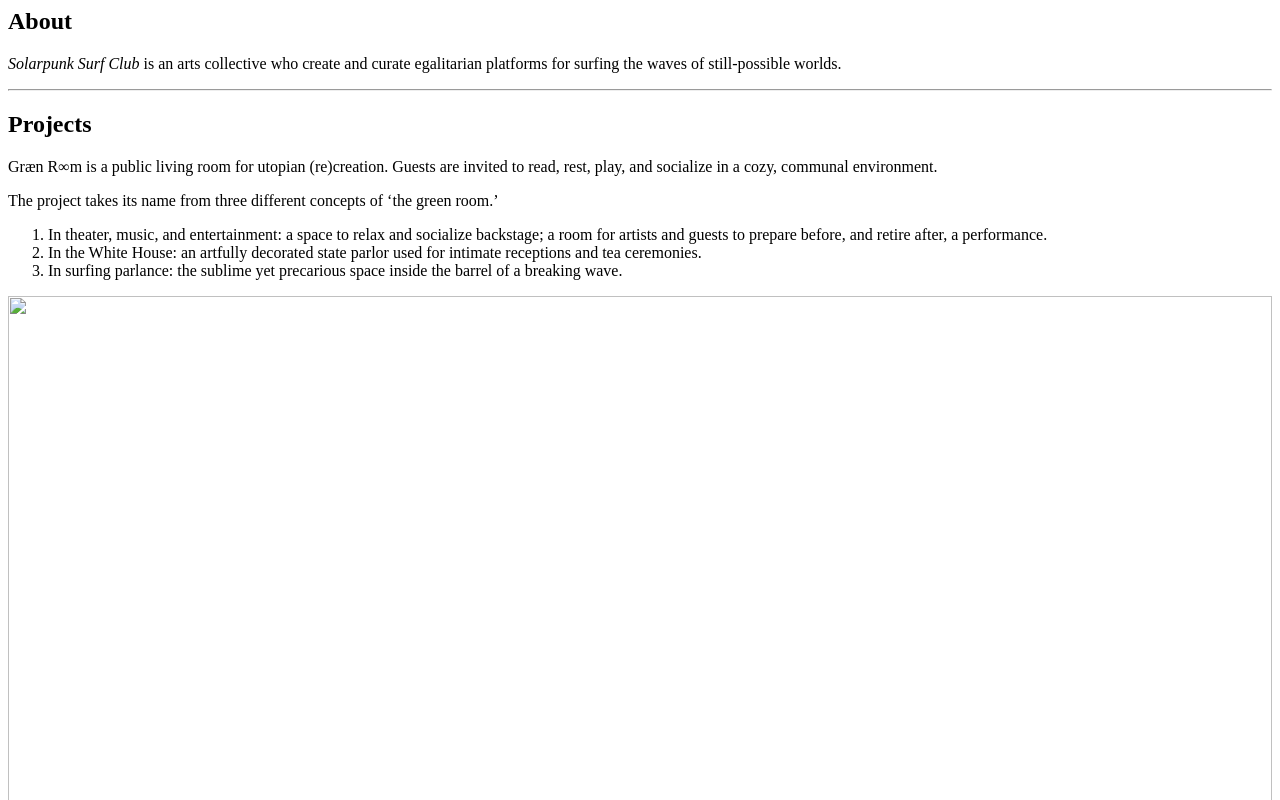
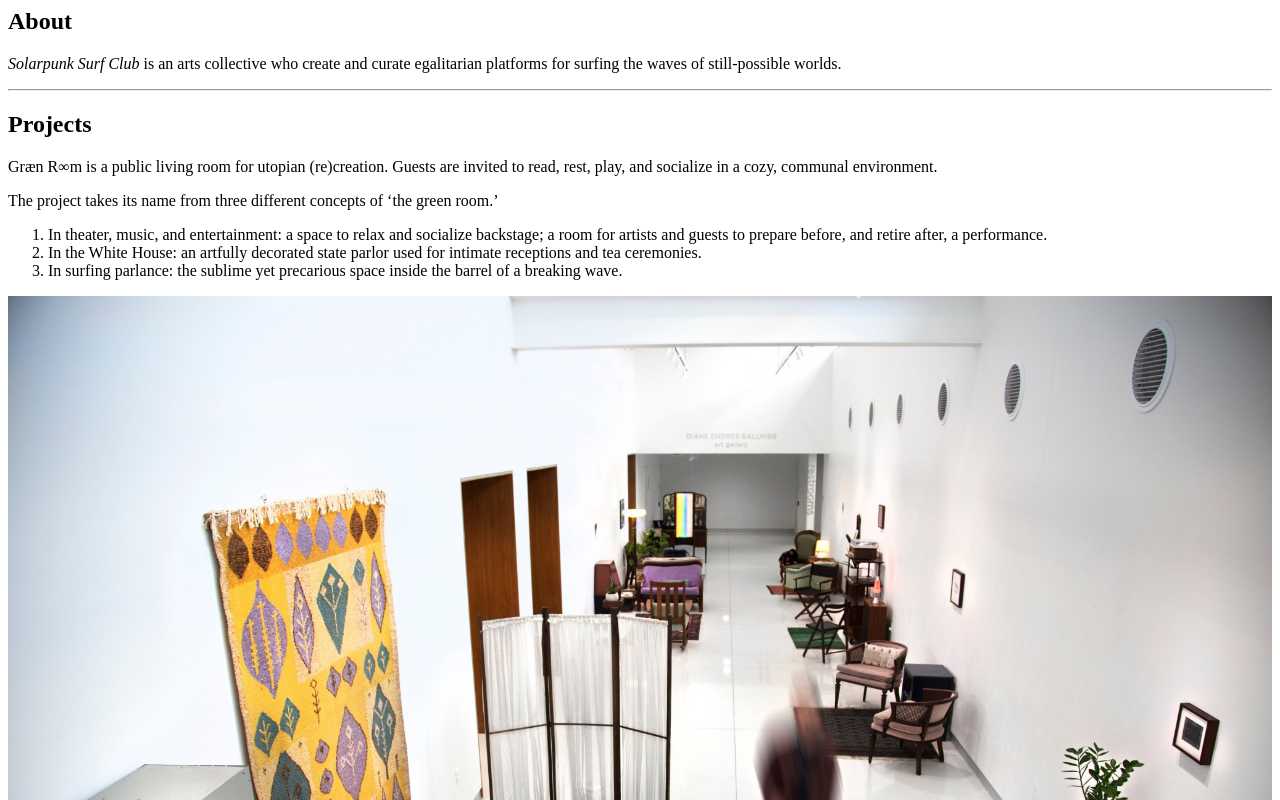
Before and after one commit to mpuchalsky/solarpunksurfclub, a plain HTML site: page index.html in a window 1280 px wide. Shown: the top 800 px of the page. Drawn offline with Linux system fonts and the light colour scheme.

Commit message:
Update index.html

```diff
--- a/index.html
+++ b/index.html
@@ -84,7 +84,7 @@ In surfing parlance: the sublime yet precarious space inside the barrel of a bre
 
 <p>
 
-<img src="images/graen-room-1.jpg">
+<img src="images/graen-room-1-web.jpeg">
 
 </p>
 
```
